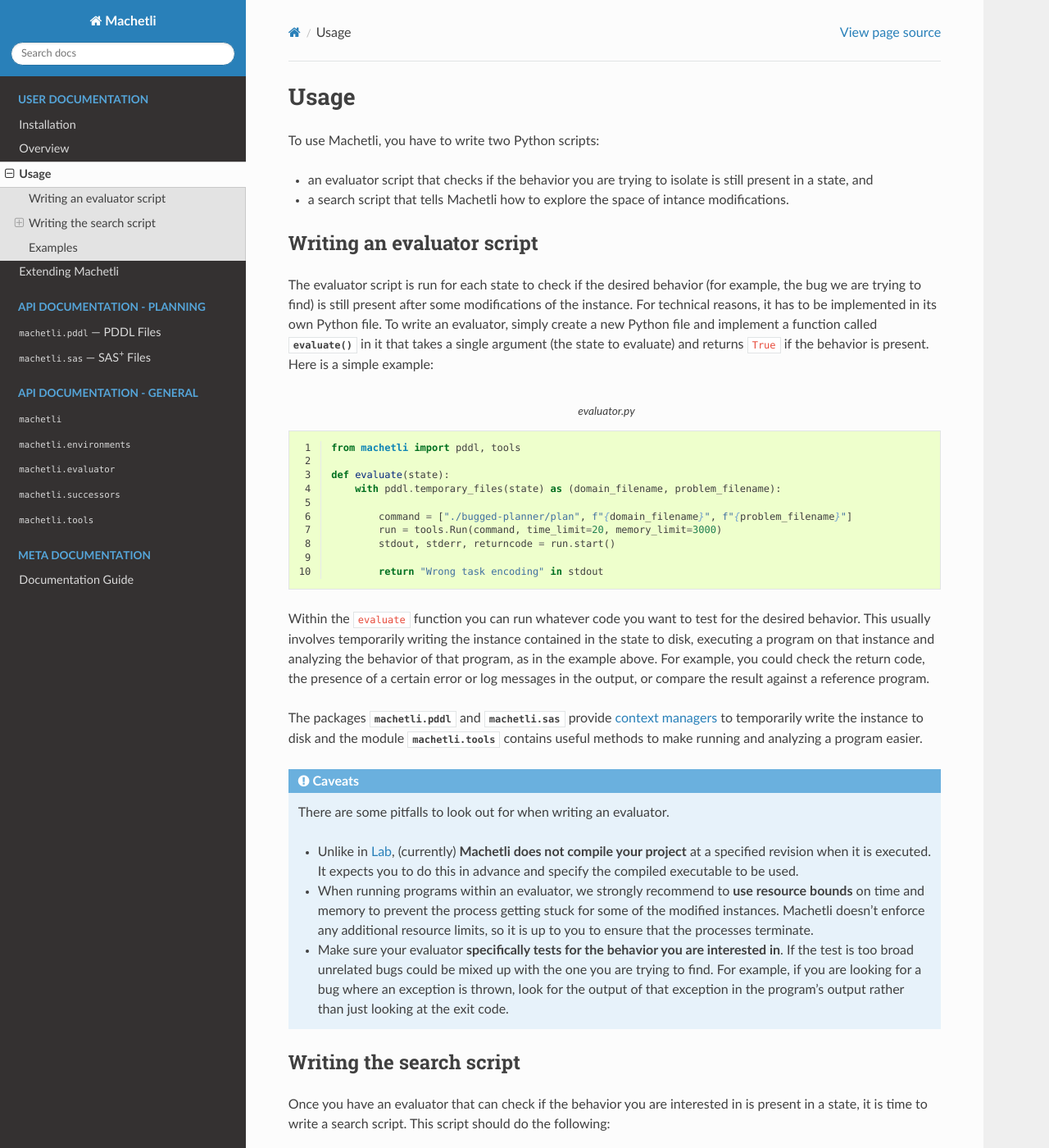
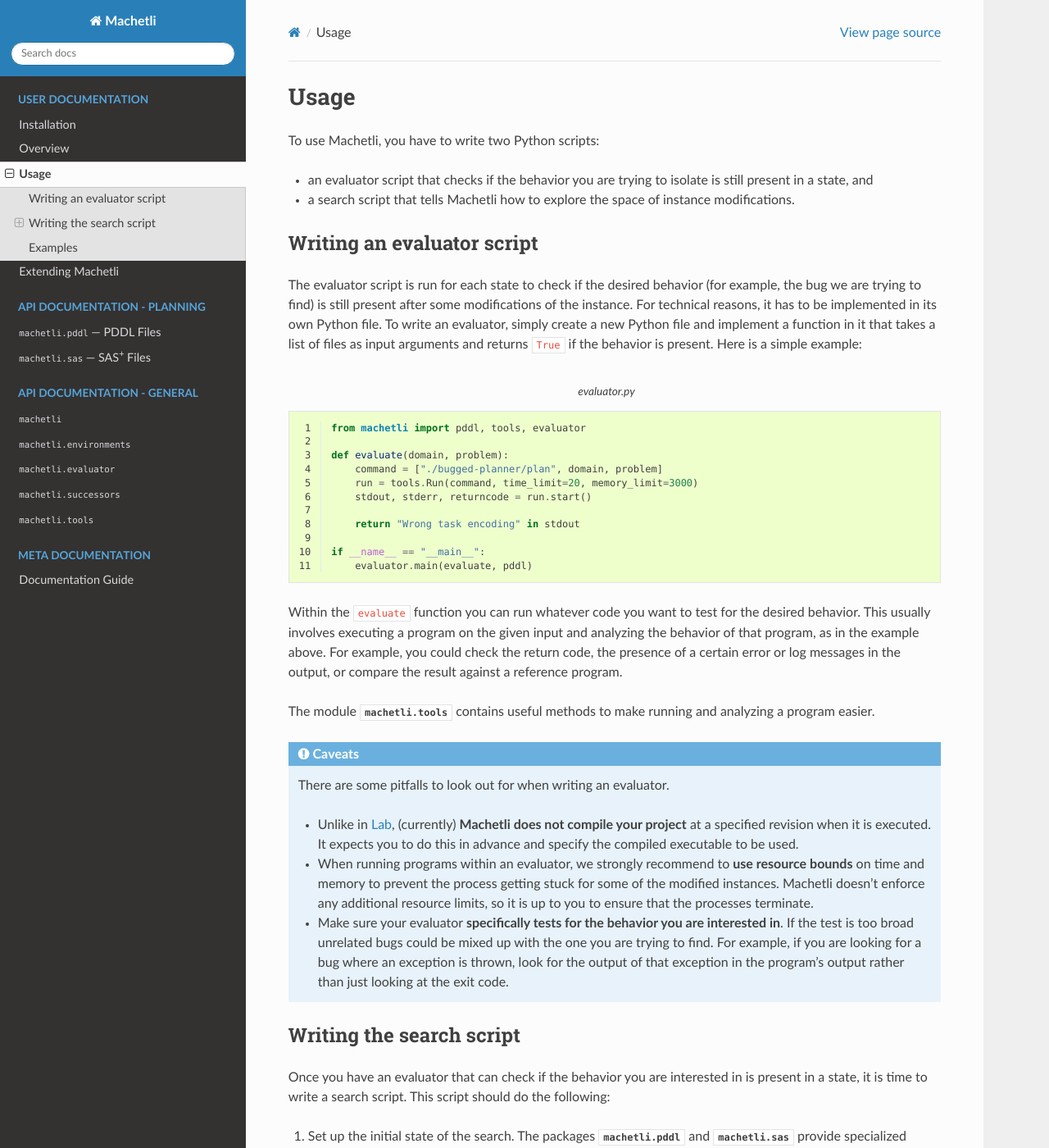
Before and after one commit to aibasel/machetli, a Sphinx documentation site: the page built from docs/usage.rst, in a window 1280 px wide and 1400 px high. Shown: the whole window at 82% size. Built offline with Sphinx 7.4.7 and the Read the Docs theme 2.0.0, drawn with Linux system fonts in a browser that asks for light colours.

Commit message:
Add and update documentation.

```diff
--- a/docs/usage.rst
+++ b/docs/usage.rst
@@ -6,7 +6,7 @@ To use Machetli, you have to write two Python scripts:
 * an evaluator script that checks if the behavior you are
   trying to isolate is still present in a state, and
 * a search script that tells Machetli how to explore the
-  space of intance modifications.
+  space of instance modifications.
 
 .. _usage-evaluator:
 
@@ -14,42 +14,36 @@ Writing an evaluator script
 ---------------------------
 
 The evaluator script is run for each state to check if the desired behavior (for
-example, the bug we are trying to find) is still present after some modifications
-of the instance. For technical reasons, it has to be implemented in its own
-Python file. To write an evaluator, simply create a new Python file and
-implement a function called :meth:`evaluate` in it that takes a single argument (the
-state to evaluate) and returns ``True`` if the behavior is present. Here is a
-simple example:
+example, the bug we are trying to find) is still present after some
+modifications of the instance. For technical reasons, it has to be implemented
+in its own Python file. To write an evaluator, simply create a new Python file
+and implement a function in it that takes a list of files as input arguments
+and returns ``True`` if the behavior is present. Here is a simple example:
 
 .. code-block:: python
     :caption: evaluator.py
     :linenos:
 
-    from machetli import pddl, tools
+    from machetli import pddl, tools, evaluator
 
-    def evaluate(state):
-        with pddl.temporary_files(state) as (domain_filename, problem_filename):
+    def evaluate(domain, problem):
+        command = ["./bugged-planner/plan", domain, problem]
+        run = tools.Run(command, time_limit=20, memory_limit=3000)
+        stdout, stderr, returncode = run.start()
 
-            command = ["./bugged-planner/plan", f"{domain_filename}", f"{problem_filename}"]
-            run = tools.Run(command, time_limit=20, memory_limit=3000)
-            stdout, stderr, returncode = run.start()
+        return "Wrong task encoding" in stdout
 
-            return "Wrong task encoding" in stdout
-
-
+    if __name__ == "__main__":
+        evaluator.main(evaluate, pddl)
 
 Within the ``evaluate`` function you can run whatever code you want to test for
-the desired behavior. This usually involves temporarily writing the instance
-contained in the state to disk, executing a program on that instance and
-analyzing the behavior of that program, as in the example above. For example,
-you could check the return code, the presence of a certain error or log messages
-in the output, or compare the result against a reference program.
+the desired behavior. This usually involves executing a program on the given
+input and analyzing the behavior of that program, as in the example above. For
+example, you could check the return code, the presence of a certain error or log
+messages in the output, or compare the result against a reference program.
 
-The packages :mod:`machetli.pddl` and :mod:`machetli.sas` provide `context
-managers
-<https://realpython.com/python-with-statement/#the-with-statement-approach>`_ to
-temporarily write the instance to disk and the module :mod:`machetli.tools`
-contains useful methods to make running and analyzing a program easier.
+The module :mod:`machetli.tools` contains useful methods to make running and
+analyzing a program easier.
 
 .. admonition:: Caveats
 
@@ -57,12 +51,13 @@ contains useful methods to make running and analyzing a program easier.
 
     * Unlike in `Lab <https://lab.readthedocs.io>`_, (currently) **Machetli does
       not compile your project** at a specified revision when it is executed. It
-      expects you to do this in advance and specify the compiled executable to be
-      used.
+      expects you to do this in advance and specify the compiled executable to
+      be used.
     * When running programs within an evaluator, we strongly recommend to **use
-      resource bounds** on time and memory to prevent the process getting stuck for
-      some of the modified instances. Machetli doesn't enforce any additional
-      resource limits, so it is up to you to ensure that the processes terminate.
+      resource bounds** on time and memory to prevent the process getting stuck
+      for some of the modified instances. Machetli doesn't enforce any
+      additional resource limits, so it is up to you to ensure that the
+      processes terminate.
     * Make sure your evaluator **specifically tests for the behavior you are
       interested in**. If the test is too broad unrelated bugs could be mixed up
       with the one you are trying to find. For example, if you are looking for a
```
Also changed, not shown: 3 other files.
